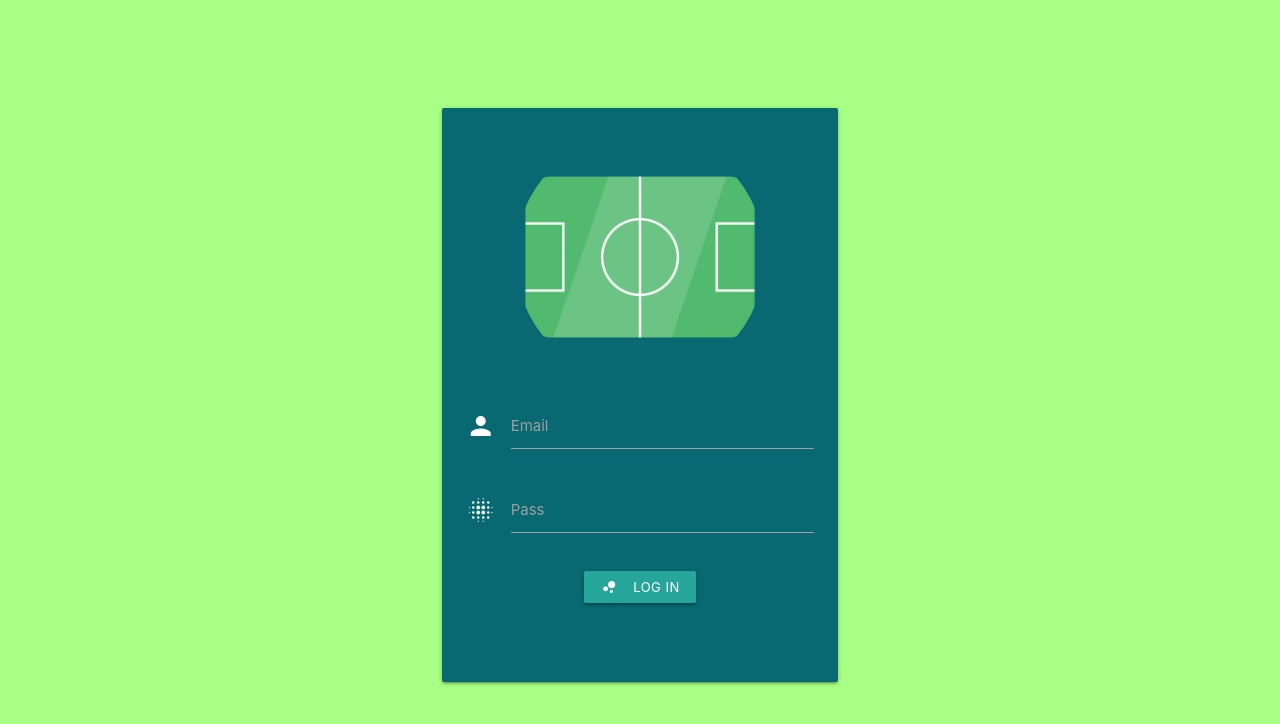
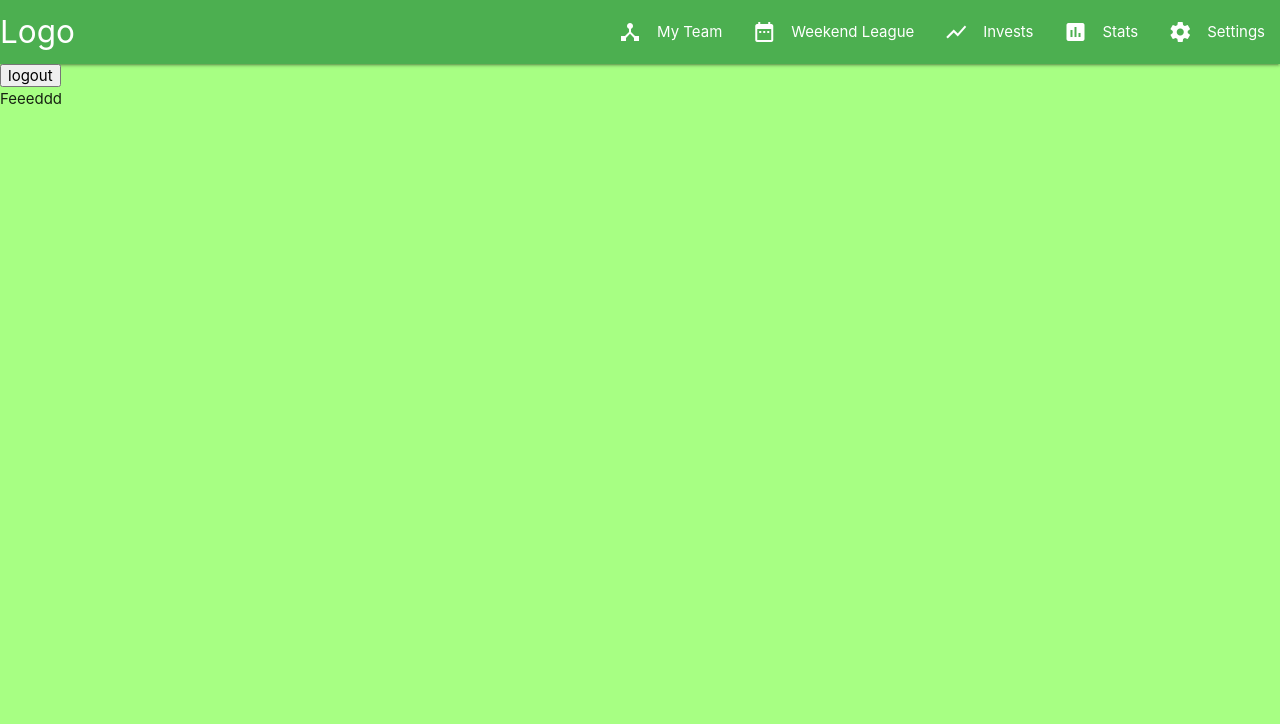
Before and after one commit to qiqster/VueFifaTracker, a Vue app: page / in a window 1280 px wide. Before the commit this address led to /login. Shown: the top 724 px of the page. Built offline with nearby package versions, Linux system fonts and the light colour scheme.

Commit message:
Navbar setup

```diff
--- /dev/null
+++ b/src/components/MainFeed.vue
@@ -0,0 +1,10 @@
+<template>
+  <div>Feeeddd</div>
+</template>
+
+<script>
+export default {};
+</script>
+
+<style>
+</style>
--- /dev/null
+++ b/src/components/Navbar.vue
@@ -0,0 +1,91 @@
+<template>
+  <div class>
+    <nav>
+      <div class="nav-wrapper green">
+        <a href="#!" class="brand-logo">Logo</a>
+        <a href="#" data-target="mobile-navbar" class="sidenav-trigger">
+          <i class="material-icons">menu</i>
+        </a>
+        <ul class="right hide-on-med-and-down">
+          <li>
+            <router-link class="white-text" to="/about2">
+              <i class="material-icons left white-text">device_hub</i>My Team
+            </router-link>
+          </li>
+          <li>
+            <router-link class="white-text" to="/about2">
+              <i class="material-icons left white-text">date_range</i>Weekend League
+            </router-link>
+          </li>
+          <li>
+            <router-link class="white-text" to="/about2">
+              <i class="material-icons left white-text">show_chart</i>Invests
+            </router-link>
+          </li>
+          <li>
+            <router-link class="white-text" to="/about2">
+              <i class="material-icons left white-text">insert_chart</i>Stats
+            </router-link>
+          </li>
+          <li>
+            <router-link class="white-text" to="/about2">
+              <i class="material-icons left white-text">settings</i>Settings
+            </router-link>
+          </li>
+        </ul>
+      </div>
+    </nav>
+
+    <ul class="sidenav green darken-3" id="mobile-navbar">
+      <div class="centerMenu">
+        <li>
+          <router-link class="white-text" to="/about2">
+            <i class="material-icons white-text">device_hub</i>My Team
+          </router-link>
+        </li>
+        <li>
+          <router-link class="white-text" to="/about2">
+            <i class="material-icons white-text">date_range</i>Weekend League
+          </router-link>
+        </li>
+        <li>
+          <router-link class="white-text" to="/about2">
+            <i class="material-icons white-text">show_chart</i>Invests
+          </router-link>
+        </li>
+        <li>
+          <router-link class="white-text" to="/about2">
+            <i class="material-icons white-text">insert_chart</i>Stats
+          </router-link>
+        </li>
+        <li>
+          <router-link class="white-text" to="/about2">
+            <i class="material-icons white-text">settings</i>Settings
+          </router-link>
+        </li>
+      </div>
+    </ul>
+  </div>
+</template>
+
+<script>
+document.addEventListener("DOMContentLoaded", function() {
+  var elems = document.querySelectorAll(".sidenav");
+  var instances = M.Sidenav.init(elems);
+});
+export default {};
+</script>
+
+<style lang="scss">
+.loginBox {
+  background-color: $bg-box;
+  color: white;
+}
+.centerMenu {
+  margin: 0;
+  position: absolute;
+  top: 50%;
+  -ms-transform: translateY(-50%);
+  transform: translateY(-50%);
+}
+</style>
--- a/src/router/index.js
+++ b/src/router/index.js
@@ -3,6 +3,7 @@ import VueRouter from "vue-router";
 import Home from "../views/Home.vue";
 import Login from "../views/Login.vue";
 import About from "../views/About.vue";
+import MainFeed from "../components/MainFeed.vue";
 import UserStore from "../store/index.js";
 Vue.use(VueRouter);
 
@@ -18,20 +19,21 @@ const routes = [
     meta: {
       requiresAuth: true,
     },
+    children: [
+      {
+        path: "about2",
+        component: About,
+      },
+      {
+        path: "",
+        component: MainFeed,
+      },
+    ],
   },
   {
     path: "/login",
     name: "Login",
     component: Login,
-  },
-  {
-    path: "/about",
-    name: "About",
-
-    component: About,
-    meta: {
-      requiresAuth: true,
-    },
   },
 ];
 
--- a/src/store/index.js
+++ b/src/store/index.js
@@ -5,7 +5,10 @@ Vue.use(Vuex);
 
 export const store = new Vuex.Store({
   state: {
-    user: null,
+    user: {
+      name: "Mateusz",
+      login: "QiQu",
+    },
   },
 
   actions: {
--- a/src/views/Home.vue
+++ b/src/views/Home.vue
@@ -1,14 +1,21 @@
 <template>
   <div class="home">
+    <Navbar />
     <button @click="logout">logout</button>
+    <transition name="slide-fade" mode="out-in">
+      <router-view />
+    </transition>
   </div>
 </template>
 
 <script>
 // @ is an alias to /src
-
+import Navbar from "@/components/Navbar";
 export default {
   name: "Home",
+  components: {
+    Navbar
+  },
   methods: {
     logout: function() {
       this.$store.dispatch("clearUserData");
```
Also changed, not shown: src/components/HelloWorld.vue (deleted, +0 -16 lines).
